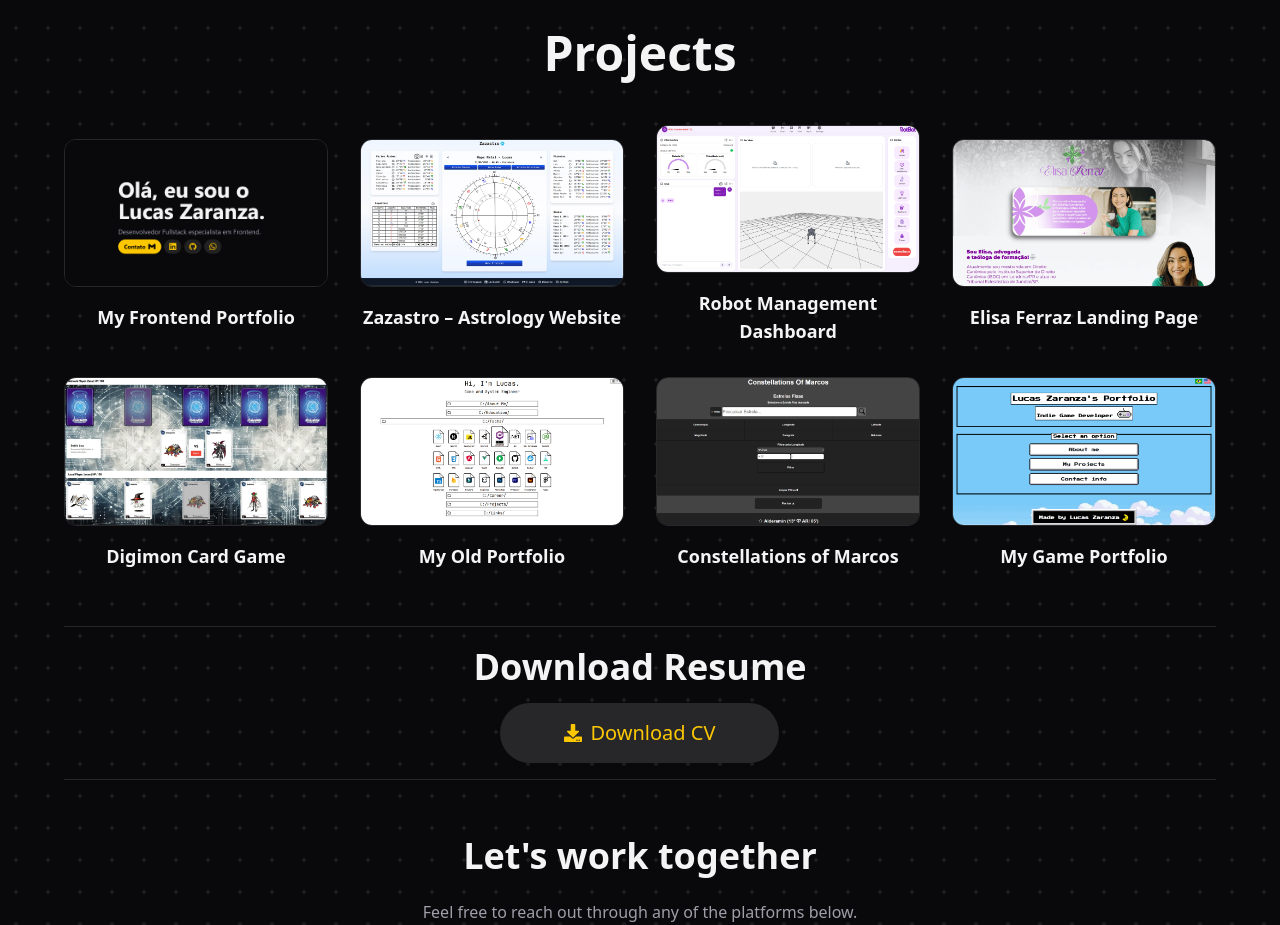
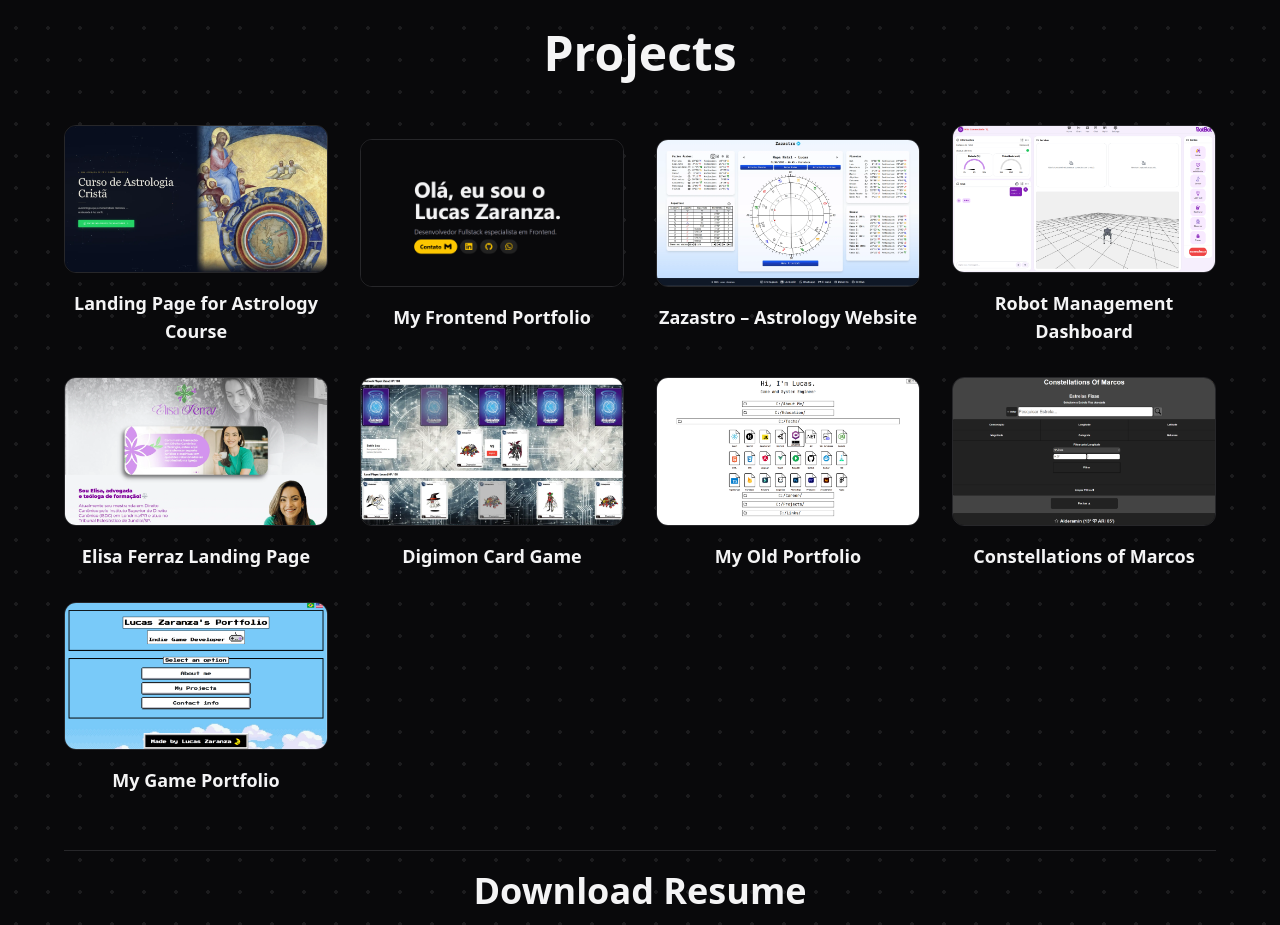
Before and after one commit to lucaspzaranza/frontend-portfolio, a Next.js app: page / in a window 1280 px wide. Shown: the part 1780-2705 px from the top of the page. Built offline with nearby package versions, Linux system fonts and the light colour scheme.

Commit message:
astroCourse landing page project added

```diff
--- a/src/data/projects.data.ts
+++ b/src/data/projects.data.ts
@@ -16,6 +16,21 @@ export type ProjectData = {
 }
 
 export const projectsData: ProjectData[] = [
+  {
+    id: 'astroCourse',
+    image: '/projects/astrocourse.webp',
+    technologies: ['react', 'nextjs', 'typescript', 'tailwind'],
+    links: [
+      {
+        type: 'link',
+        url: 'https://cursoastrologiacrista.vercel.app/',
+      },
+      {
+        type: 'github',
+        url: 'https://github.com/lucaspzaranza/cursoastrologiacrista',
+      },
+    ],
+  },
   {
     id: 'portfolio',
     image: '/projects/portfolio.png',
--- a/src/i18n/en.ts
+++ b/src/i18n/en.ts
@@ -40,6 +40,10 @@ export const en = {
     title: 'Projects',
     backToGrid: 'Back to projects',
     items: {
+      astroCourse: {
+        title: 'Landing Page for Astrology Course',
+        description: 'Landing Page for an Astrology Course taught by me.',
+      },
       portfolio: {
         title: 'My Frontend Portfolio',
         description:
--- a/src/i18n/pt.ts
+++ b/src/i18n/pt.ts
@@ -40,6 +40,10 @@ export const pt = {
     title: 'Projetos',
     backToGrid: 'Voltar para projetos',
     items: {
+      astroCourse: {
+        title: 'Landig Page para Curso de Astrologia',
+        description: 'Landing Page para um curso de Astrologia ministrado por mim.',
+      },
       portfolio: {
         title: 'Meu Portfólio Frontend',
         description: 'Meu portfólio pessoal desenvolvido com React, Next.js, TypeScript e Tailwind CSS.',
```
Also changed, not shown: public/projects/astrocourse.webp (added).
